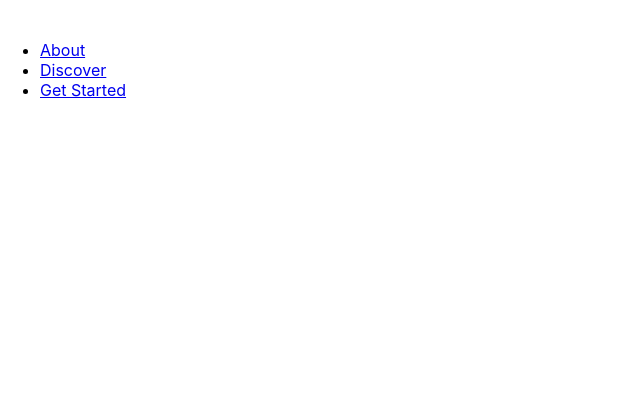
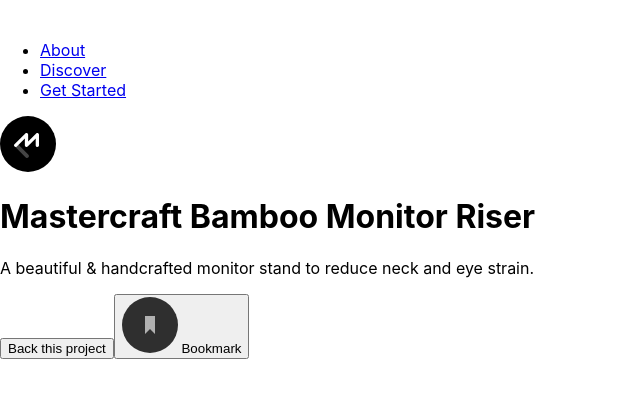
Before and after one commit to DerianMelvin/mastercraft-crowdfunding-product-page, a React (Create React App) app: page / in a window 1280 px wide. Shown: the top 398 px of the page, without its empty margins (0-640 px from the left). Built offline with nearby package versions, Linux system fonts and the light colour scheme.

Commit message:
Import component Project

```diff
--- a/src/App.tsx
+++ b/src/App.tsx
@@ -1,9 +1,11 @@
 import Header from "./components/Header";
+import Project from "./components/Project";
 
 function App() {
   return (
     <div className="App">
       <Header />
+      <Project />
     </div>
   );
 }
```
